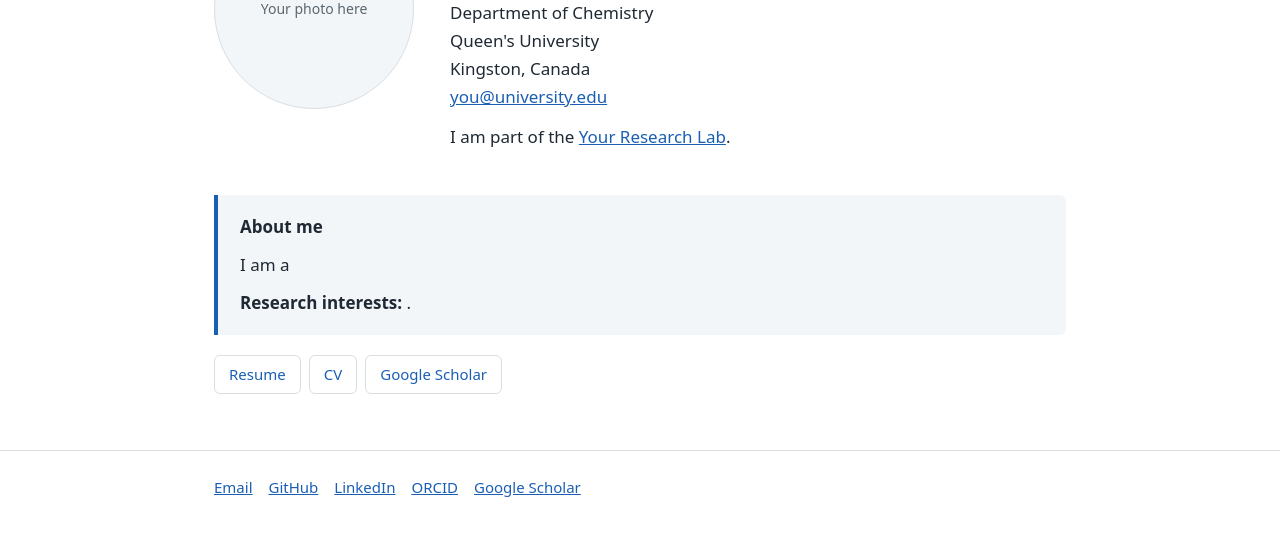
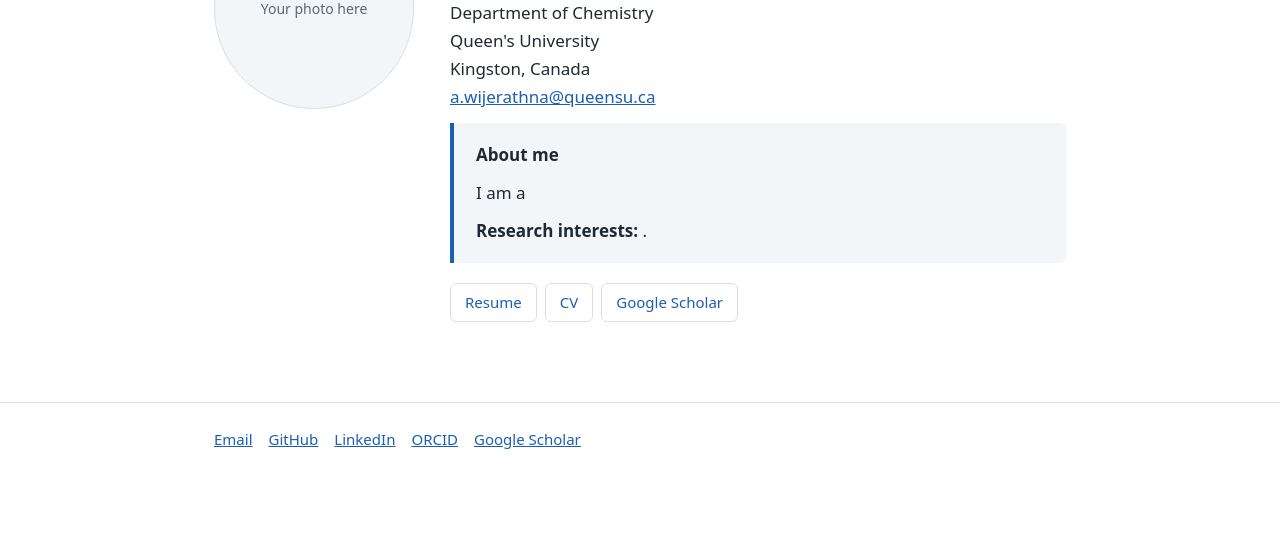
Before and after one commit to shashidwije/shashidwije.github.io, a plain HTML site: page index.html in a window 1280 px wide. Shown: the part 198-734 px from the top of the page. Drawn offline with Linux system fonts and the light colour scheme.

Commit message:
Fix email address in index.html
Updated email address to use the correct format.

```diff
--- a/index.html
+++ b/index.html
@@ -1,7 +1,6 @@
 <!DOCTYPE html>
 <html lang="en"><head><meta charset="utf-8"><meta name="viewport" content="width=device-width, initial-scale=1, viewport-fit=cover"><title>Your Name</title><link rel="stylesheet" href="style.css"></head><body><div class="top"><div class="wrap"><a class="brand" href="index.html">Your Name</a><nav><a href="education.html">Education</a><a href="experience.html">Experience</a><a href="projects.html">Projects</a><a href="publications.html">Publications</a><a href="awards.html">Awards</a></nav></div></div><main class="wrap"><div class="hero"><div class="photo">Your photo here</div><div><h1>Your Name</h1><div class="role">Ph.D. Candidate</div>
-<p>Department of Chemistry<br>Queen's University<br>Kingston, Canada<br><a href="mailto:a.wijerathna@queensu.ca">you@university.edu</a></p>
-<p>I am part of the <a href="#">Your Research Lab</a>.</p></div></div>
+<p>Department of Chemistry<br>Queen's University<br>Kingston, Canada<br><a href="mailto:a.wijerathna@queensu.ca">a.wijerathna@queensu.ca</a></p>
 <div class="about"><p><strong>About me</strong></p><p>I am a </p>
 <p><strong>Research interests:</strong> .</p></div>
 <div class="links"><a href="#">Resume</a><a href="#">CV</a><a href="#">Google Scholar</a></div></main><footer><div class="wrap"><a href="mailto:you@university.edu">Email</a><a href="#">GitHub</a><a href="#">LinkedIn</a><a href="#">ORCID</a><a href="#">Google Scholar</a></div></footer></body></html>
```
